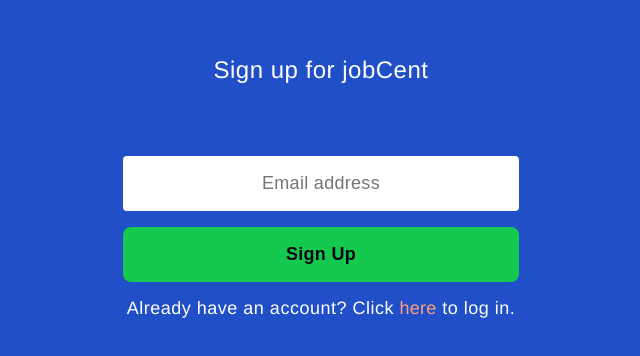
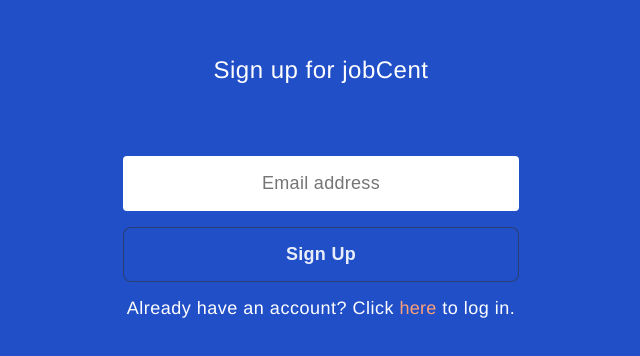
Before and after one commit to ncent-archive/jobCent-web-app, a React (Create React App) app in the folder frontend/: page /signup in a window 1280 px wide. Shown: the part 216-572 px from the top of the page, without its empty margins (319-959 px from the left). Built offline with nearby package versions, Linux system fonts and the light colour scheme.

Commit message:
small UI, changed buttons, centered text including on forms

```diff
--- a/frontend/src/actions/dashboard_actions.js
+++ b/frontend/src/actions/dashboard_actions.js
@@ -52,6 +52,7 @@
 export const fetchUser = user => dispatch =>
     ApiUtil.fetchUser(user).then(
         balance => {
+            console.log("fetchUser in dashboard_actions, payload is", balance);
            dispatch(receiveUser(balance))
         },
         err => dispatch(receiveErrors(err))
--- a/frontend/src/scss/components/dashboard.css
+++ b/frontend/src/scss/components/dashboard.css
@@ -665,7 +665,8 @@
     text-align: center;
     border: 2px solid black;
     border-radius: 10px;
-    margin-bottom: 5vh;
+    /* margin-bottom: 5vh; */
+    margin: 1px 5px 5vh 5px;
     padding-bottom: 2vh;
 }
 
@@ -715,7 +716,9 @@
 .saveChallengeDetail {
     top: 2vh;
     position: relative;
-    background-color: #18ef20;
+    background-color: #4d59ff;
+    color: white;
+    border: 1px solid #3333339c;
     margin: -10px;
 }
 
@@ -887,8 +890,8 @@
     height: 25px;
     /* background-color: black; */
     position: relative;
-    top: 2px;
-    left: 2px;
+    top: 3vh;
+    left: 3vw;
     z-index: 19;
 }
 
--- a/frontend/src/scss/components/session.css
+++ b/frontend/src/scss/components/session.css
@@ -134,10 +134,10 @@
 
 .theme-button {
   -webkit-tap-highlight-color: transparent;
-  background-color: #14d642;
-  border: none;
+  background-color: #204fc7;
+  border: 1px solid #3333339c;
   border-radius: 8px;
-  color: black;
+  color: white;
   font-weight: bold;
   display: block;
   font-size: 18px;
--- a/frontend/src/scss/components/transfer.css
+++ b/frontend/src/scss/components/transfer.css
@@ -118,6 +118,7 @@
     color: #204fc7;
     font-size: 50px;
     letter-spacing: 0;
+    text-align: center;
 }
 
 .bottom-margin {
@@ -252,6 +253,7 @@
 
 .disclaimerText {
     font-size: 11px;
+    text-align: center;
 }
 
 .disclaimerContainer {
@@ -266,6 +268,7 @@
     font-size: 20px;
     margin-bottom: 2vh;
     margin-top: 2vh;
+    text-align: center;
 }
 
 .tokensPerReferralForm {
```
Also changed, not shown: 1 other file (tests, documents, lock files or other folders).
